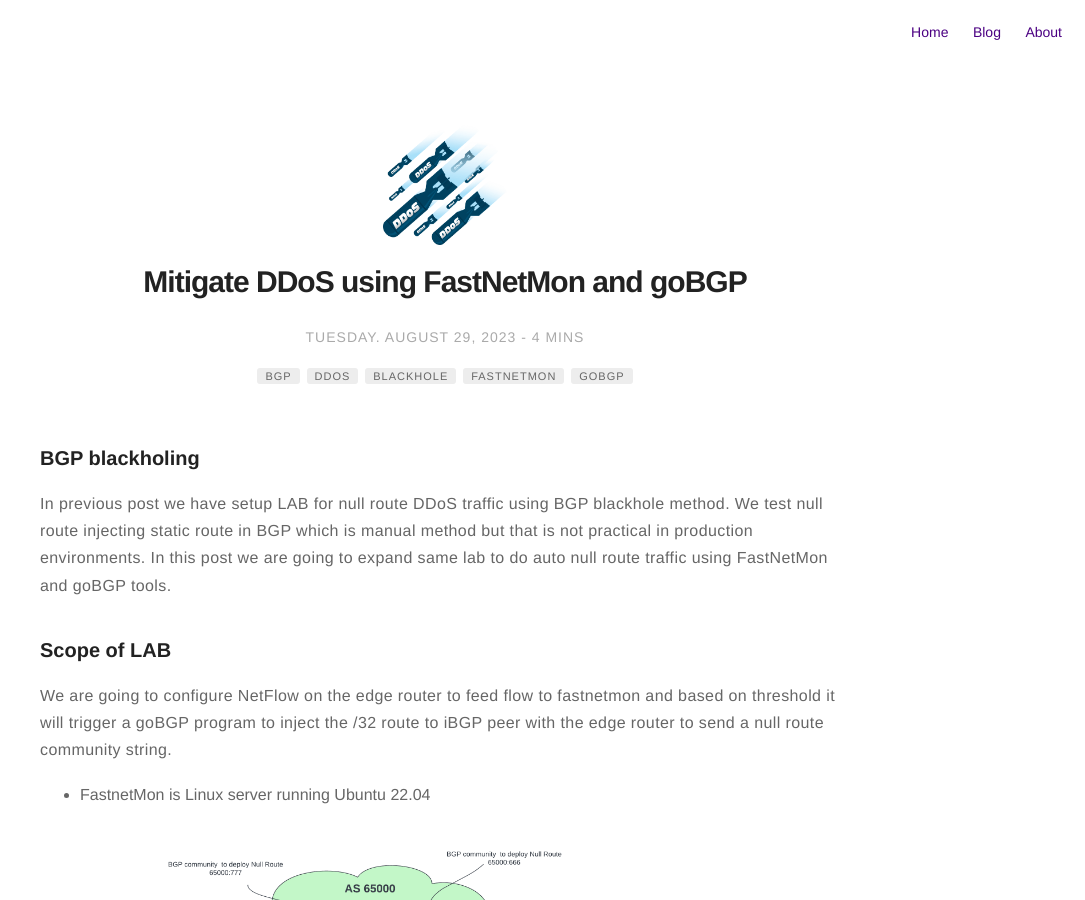
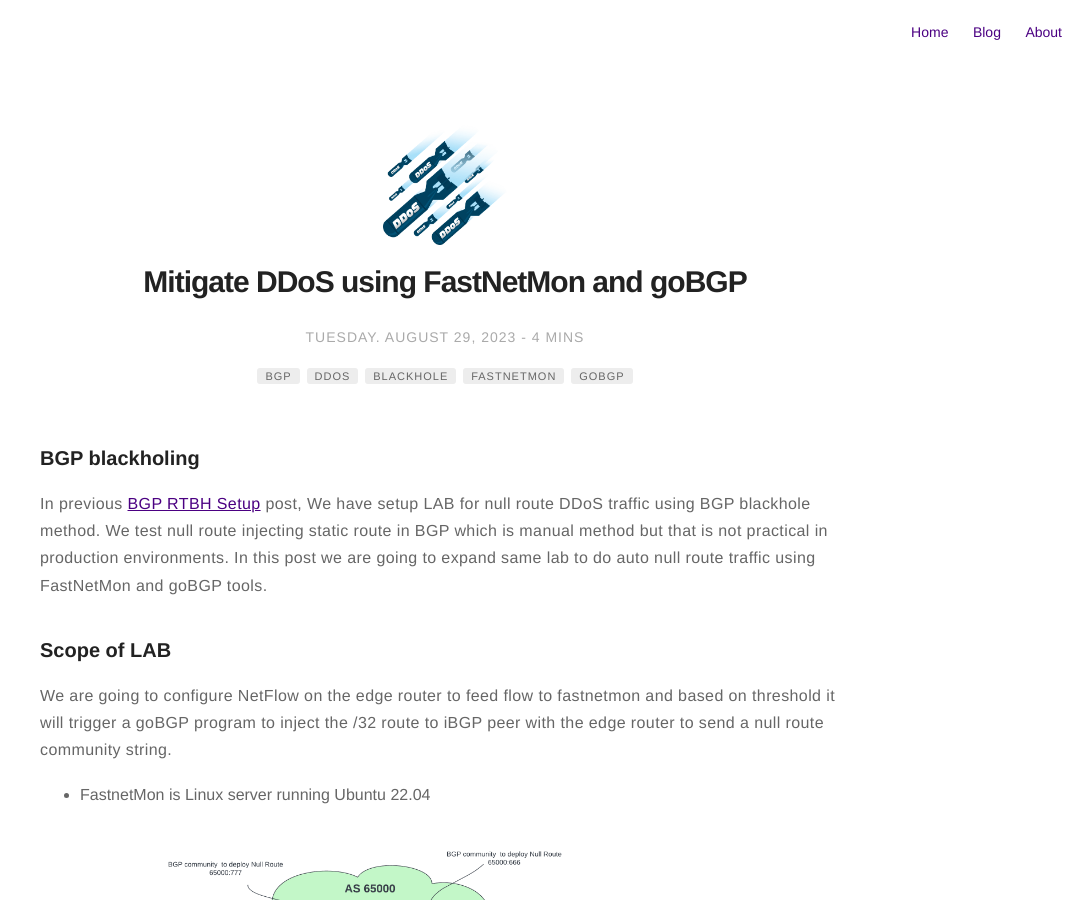
Before and after one commit to satishdotpatel/satishdotpatel.github.io, a Jekyll site: the page built from _posts/2023-08-29-mitigate-ddos-using-fastnetmon-and-gobgp.markdown, in a window 1280 px wide and 900 px high. Shown: the whole window, without its empty margins (195-1280 px from the left). Built offline with Jekyll 4.4.1, drawn with Linux system fonts in a browser that asks for light colours; comment, search, counter and statistics services are not loaded.

```diff
--- a/_posts/2023-08-29-mitigate-ddos-using-fastnetmon-and-gobgp.markdown
+++ b/_posts/2023-08-29-mitigate-ddos-using-fastnetmon-and-gobgp.markdown
@@ -19,7 +19,7 @@
 
 ### BGP blackholing
 
-In previous post we have setup LAB for null route DDoS traffic using BGP blackhole method. We test null route injecting static route in BGP which is manual method but that is not practical in production environments. In this post we are going to expand same lab to do auto null route traffic using FastNetMon and goBGP tools.
+In previous [BGP RTBH Setup](https://satishdotpatel.github.io/bgp-remote-trigger-blackhole-for-ddos/) post, We have setup LAB for null route DDoS traffic using BGP blackhole method. We test null route injecting static route in BGP which is manual method but that is not practical in production environments. In this post we are going to expand same lab to do auto null route traffic using FastNetMon and goBGP tools.
 
 ### Scope of LAB
 
```
